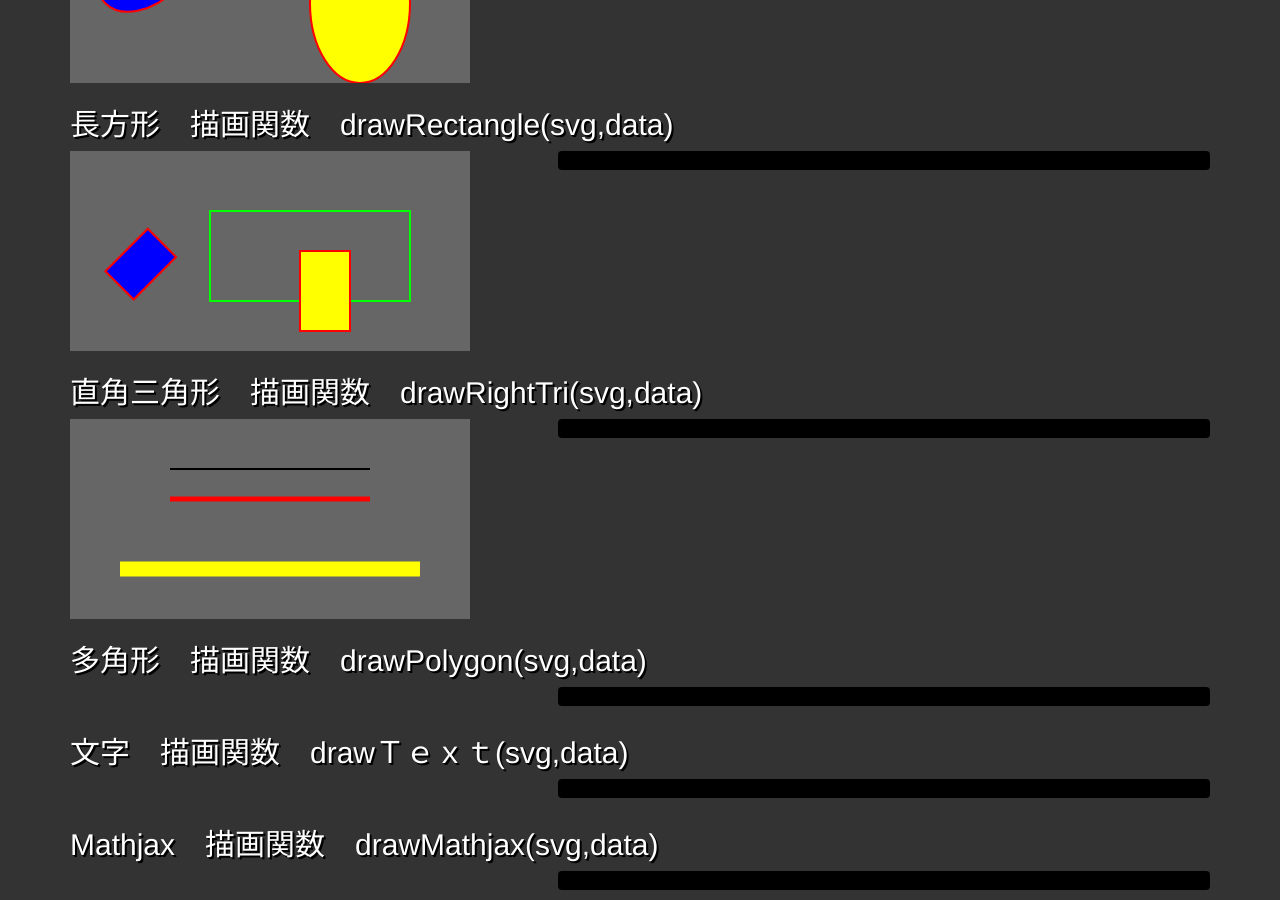
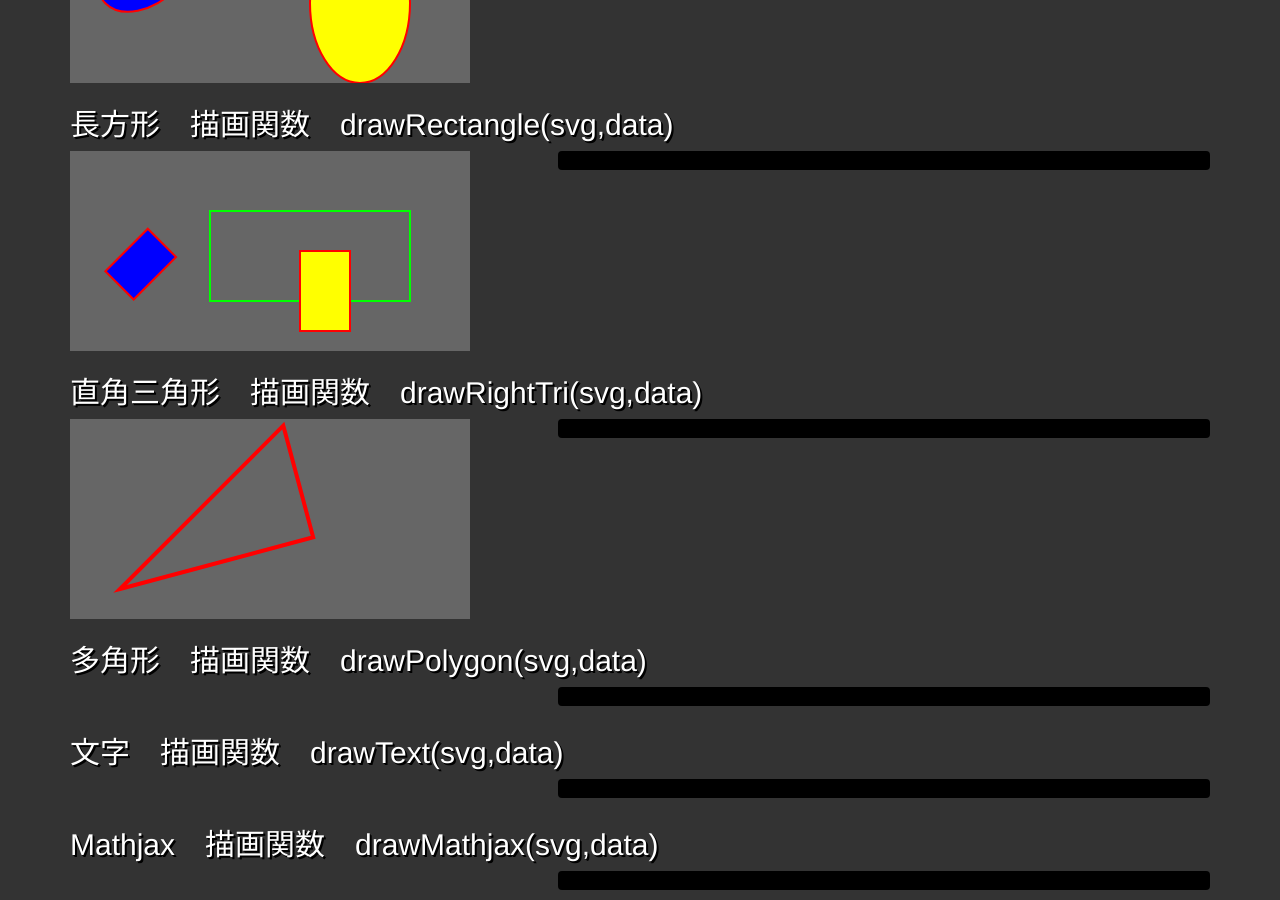
Before and after one commit to koyamatc/d3draw, a Jekyll site: the page index.html, which Jekyll copies as it is, in a window 1280 px wide and 900 px high, scrolled down 2155 px. Built offline with Jekyll 4.4.1, drawn with Linux system fonts in a browser that asks for light colours; Markdown is read by kramdown in place of the engine named in the settings; part of the change alters nothing that is shown.

Commit message:
draw right triangle modified

```diff
--- a/index.html
+++ b/index.html
@@ -198,7 +198,7 @@ drawArc(svg06,arcData06);
 		</div><!-- / row -->
 
 		<h2>
-		 文字　描画関数　drawＴｅｘｔ(svg,data)
+		 文字　描画関数　drawText(svg,data)
 		</h2>
 		<div class="row">
 			<div class="col-sm-5">
@@ -312,8 +312,8 @@ $(document).on('ready',function(){
                        .range([50,350]);
 
   		var yScale01 = d3.scale.linear()
-                       .domain([1,0])
-                       .range([50,150]);
+                       .domain([0,1])
+                       .range([150,50]);
 
 		var lineData01 = [
 			{"x1":100,"y1":50,"x2":300,"y2":50},
@@ -408,7 +408,11 @@ $(document).on('ready',function(){
   	drawRect(svg08,rectData08);
 
   	/* 直角三角形 */
-  	drawRTriangle(svg09,lineData01);
+  	var triangleData09 = [
+  	  {"x1":0,"y1":-0.2,"angle":15,"adjacent":200,"theta":30,"stroke":"#f00",
+  		"strokeWidth":4,"xScale":xScale01,"yScale":yScale01}
+  	];
+  	drawRTriangle(svg09,triangleData09);
 
 	</script>
 </body>
--- a/js/d3draws.js
+++ b/js/d3draws.js
@@ -7,7 +7,7 @@
 
   var pi = Math.PI;
   var aDegree = pi/180;
-  var svgVector;
+  var svgContainer;
   var xScaleV,yScaleV;
 
 
@@ -69,7 +69,7 @@
   /* ベクトル線　描画関数　*/
   function drawVectorA(svg,data){
 
-    svgVector = svg;
+    svgContainer = svg;
     var radians;
 
     var vectorsA = svg.selectAll(".d3vectorA")
@@ -131,7 +131,7 @@
                                     */
   function drawVectorB(svg,data){
 
-    svgVector = svg;
+    svgContainer = svg;
 
     var vectorsB = svg.selectAll(".d3vectorB")
           .data(data)
@@ -187,7 +187,7 @@
                                     */
   function drawVectorW(svg,data){
 
-    svgVector = svg;
+    svgContainer = svg;
 
     var vectorsW = svg.selectAll(".d3vectorW")
           .data(data)
@@ -270,7 +270,7 @@
         .y(function(d) { return d.y; })
         .interpolate("linear");
 
-    svgVector.append("path")
+    svgContainer.append("path")
           .attr("d", vectorArrow(vectorData))
           .attr("stroke", function(){return stroke;})
           .attr("class","arrowHead")
@@ -311,7 +311,7 @@
         .y(function(d) { return d.y; })
         .interpolate("linear");
 
-    svgVector.append("path")
+    svgContainer.append("path")
           .attr("d", vectorArrow(vectorData))
           .attr("stroke", function(){return stroke;})
           .attr("class","arrowTail")
@@ -503,6 +503,9 @@
 
   /** 直角三角形 */
   function drawRTriangle(svg,data){
+
+    svgContainer = svg;
+
     svg.selectAll(".rtriangle")
       .data(data)
       .enter()
@@ -524,19 +527,55 @@
 
   function test(d){
 
-    d3.select(this)
-      .attr("x2",function(d){
-        return d.xScale?d.xScale(d.x2):d.x2
-      })
-      .attr("y2",function(d){
-        return d.xScale?d.yScale(d.y2):d.y2
-      })
-      .attr("stroke",function(d){
-        return d.stroke?d.stroke:"#000"
-      })
-      .attr("stroke-width",function(d){
-        return d.strokeWidth?d.strokeWidth:2
-      })
+    var stroke = d.stroke?d.stroke:"#000";
+    var strokeWidth = d.strokeWidth?d.strokeWidth:2;
+    var fillColor = d.fillColor?d.fillColor:"none";
+
+    var pointsData = [];
+    var x1,x2,x3,y1,y2,y3;
+    var opposite; // length of opposite side
+    var rightAngle = (d.theta >=0)?-pi/2:pi/2;
+    var factor = (d.theta >=0)?1:-1;
+    var radians = d.angle?(-d.angle * aDegree):0;
+    // start point
+    x1 = d.xScale? d.xScale(d.x1):d.x1;
+    y1 = d.yScale? d.yScale(d.y1):d.y1;
+    // end point of adjacent
+    x2 = Math.cos(radians) * d.adjacent * factor + x1;
+    y2 = Math.sin(radians) * d.adjacent * factor + y1;
+ //    x2 = d.xScale? d.xScale(x2):x2;
+ //    y2 = d.yScale? d.yScale(y2):y2;
+    // end point of opposite
+    opposite = d.adjacent * Math.tan(d.theta * aDegree);
+    x3 = Math.cos(radians+rightAngle) * opposite + x2;
+    y3 = Math.sin(radians+rightAngle) * opposite + y2;
+//    x3 = d.xScale? d.xScale(x3):x3;
+//    y3 = d.yScale? d.yScale(y3):y3;
+
+    pointsData.push(new Point(x1,y1));
+    pointsData.push(new Point(x2,y2));
+    pointsData.push(new Point(x3,y3));
+
+    console.log(pointsData);
+
+    var rightAngleLine = d3.svg.line()
+        .x(function(d) { return d.x; })
+        .y(function(d) { return d.y; })
+        .interpolate("linear");
+
+    svgContainer.append("path")
+        .attr("d", function(d) {
+        return rightAngleLine(pointsData) + "Z"; }) //<- Z コマンドで線を閉じる
+        .attr("stroke", function(d){ return stroke; })
+        .attr("stroke-width", function(d){ return strokeWidth; })
+        .style("fill", function(d){ return fillColor; })
+        .attr("class","rightAngle")
+        .attr("id", function(d,i){ return "rightAngle" + i;});
+
+
+    d3.select(this).remove();
+
+
   };
 
   /** draw Mathjax */
```
Also changed, not shown: 2 other files.
